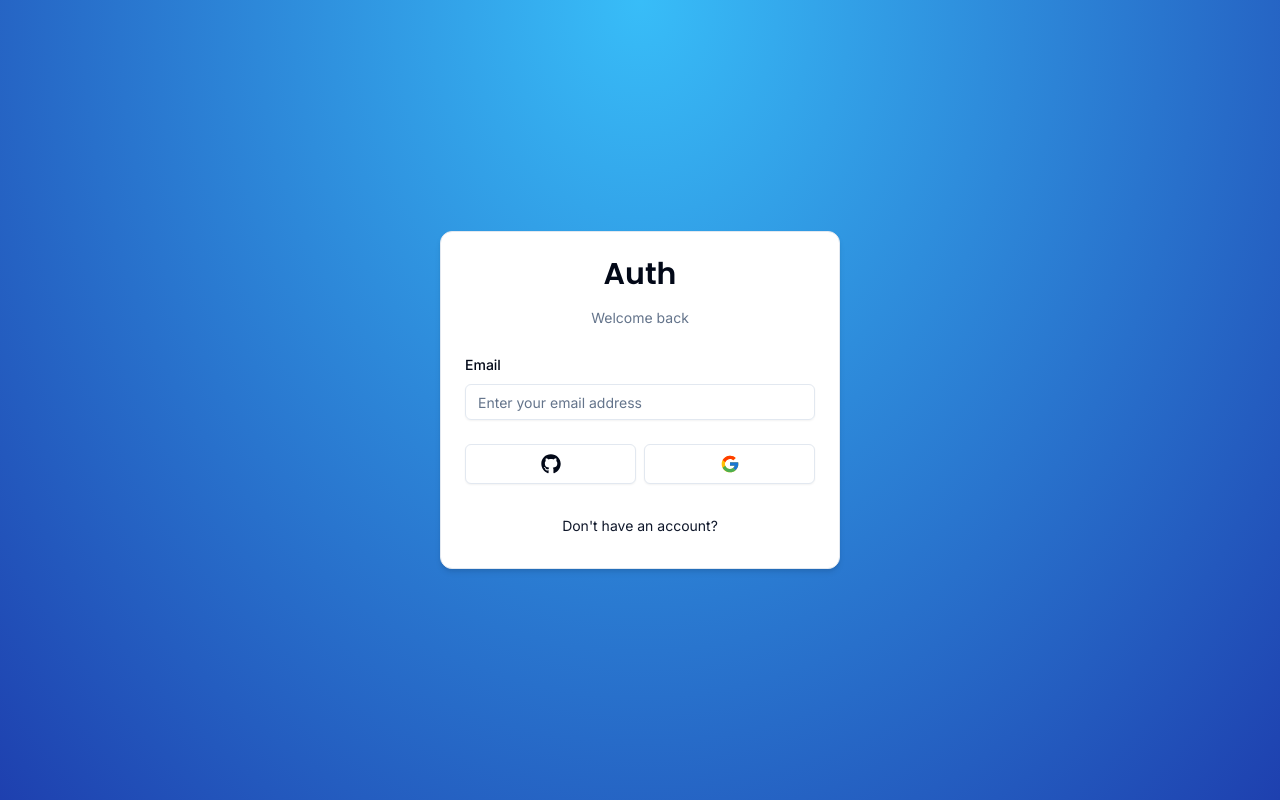
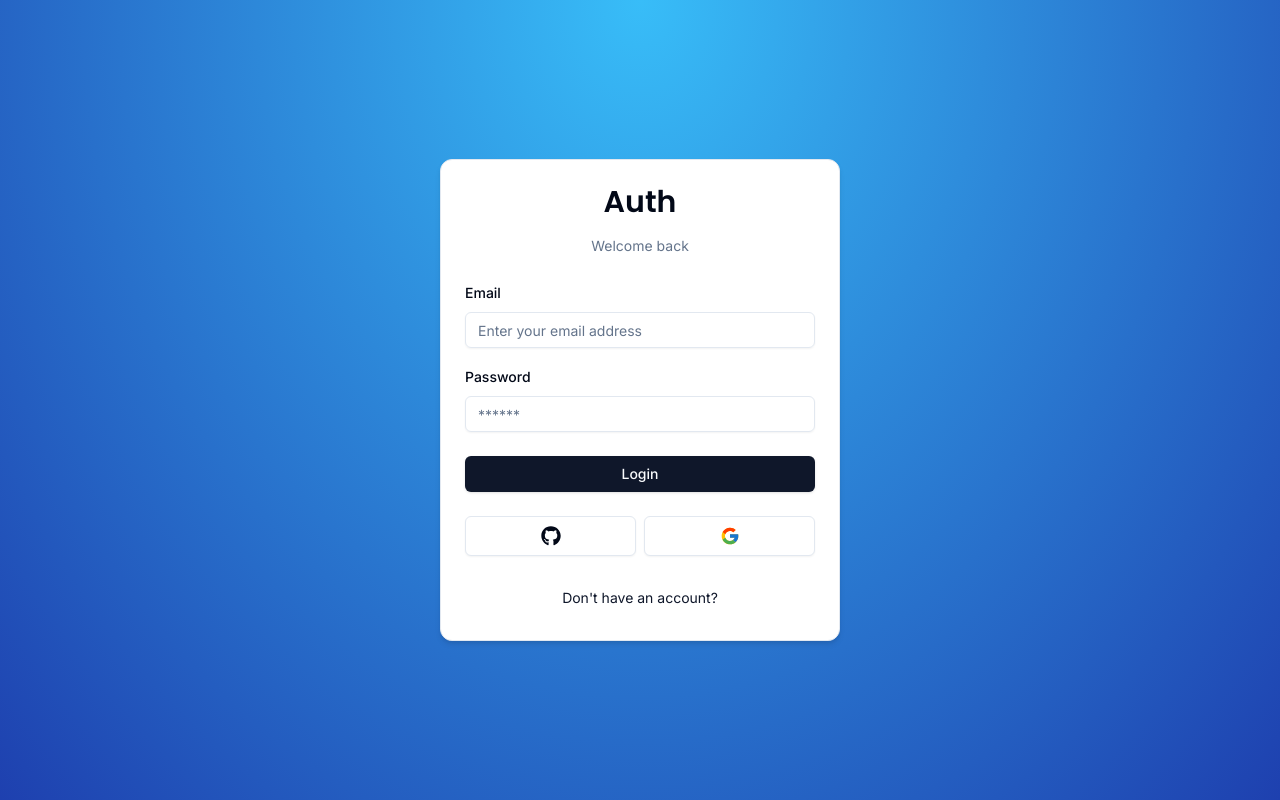
Before and after one commit to mike-shields-dev/next-auth-v5-tut, a Next.js app: page /login in a window 1280 px wide. Built offline with nearby package versions, Linux system fonts and the light colour scheme.

Commit message:
feat: Add controlled password input to LoginForm

```diff
--- a/src/components/auth/login-form.tsx
+++ b/src/components/auth/login-form.tsx
@@ -4,6 +4,7 @@
 import * as z from 'zod';
 
 import CardWrapper from '@/components/auth/card-wrapper';
+import { Button } from '@/components/ui/button';
 import {
   Form,
   FormControl,
@@ -46,6 +47,25 @@
                       {...field}
                       type="email"
                       placeholder="Enter your email address"
+                      required
+                    />
+                  </FormControl>
+                  <FormMessage />
+                </FormItem>
+              )}
+            />
+            <FormField
+              control={form.control}
+              name="password"
+              render={({ field }) => (
+                <FormItem>
+                  <FormLabel>Password</FormLabel>
+                  <FormControl>
+                    <Input
+                      {...field}
+                      type="password"
+                      placeholder="******"
+                      required
                     />
                   </FormControl>
                   <FormMessage />
@@ -53,6 +73,9 @@
               )}
             />
           </div>
+          <Button type="submit" className="w-full">
+            Login
+          </Button>
         </form>
       </Form>
     </CardWrapper>
```
